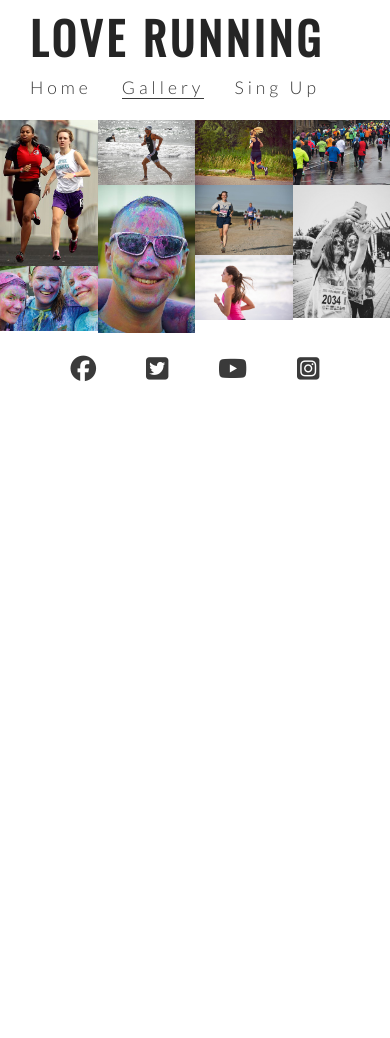
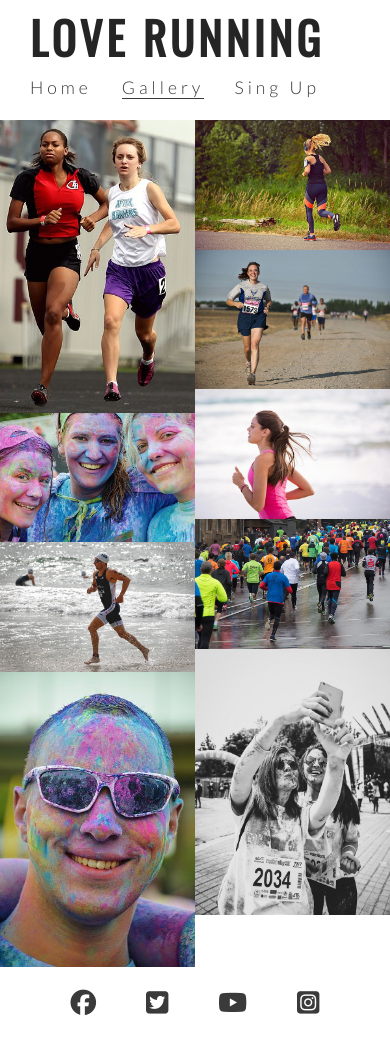
Before and after one commit to app-wizard/love-running, a plain HTML site: page gallery.html in a window 390 px wide. Before the commit the page ends 844 px from the top, so only its background shows below. Drawn offline with nearby package versions, Linux system fonts and the light colour scheme.

Commit message:
Style gallery for <800px

```diff
--- a/assets/css/style.css
+++ b/assets/css/style.css
@@ -331,4 +331,15 @@ footer {
         text-align: center;
         padding: 0 20px;
     }
+
+    #photos {
+        column-count: 3;
+    }
 }
+
+/* For larger to medium screens size from 800px wide and down */
+@media screen and (max-width: 800px) {
+    #photos {
+        column-count: 2;
+    }
+}
```
Also changed, not shown: index.html (+1 -1 lines).
